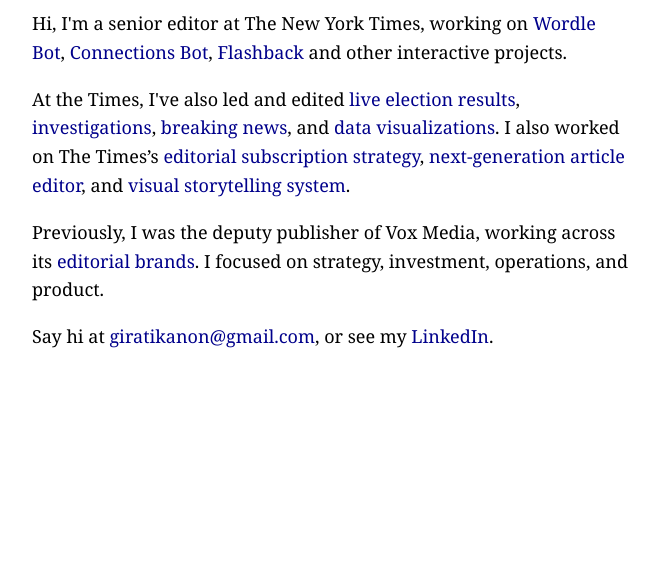
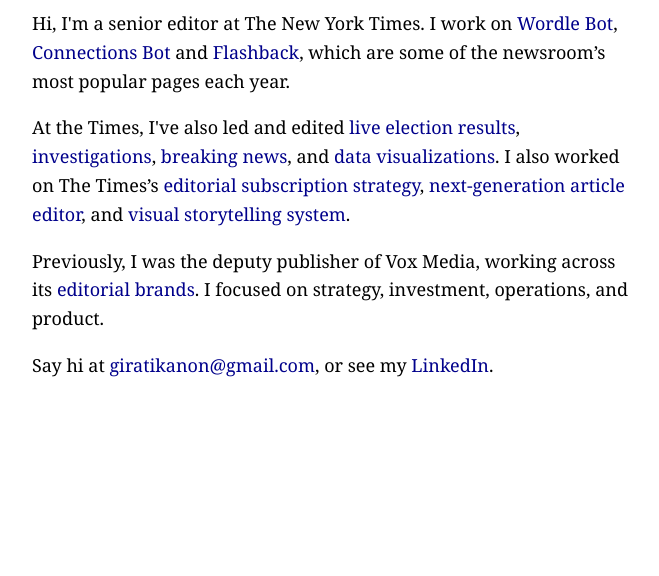
Before and after one commit to giratikanon/giratikanon.com, a plain HTML site: page index.html in a window 1280 px wide. Shown: the part 224-800 px from the top of the page, without its empty margins (308-967 px from the left). Drawn offline with Linux system fonts and the light colour scheme.

Commit message:
Refine job description

```diff
--- a/index.html
+++ b/index.html
@@ -56,7 +56,7 @@
 	<main>
 		<h1>Tom Giratikanon</h1>
 		<article>
-			<p>Hi, I'm a senior editor at The New York Times, working on <a href="https://www.nytimes.com/interactive/2022/upshot/wordle-bot.html">Wordle Bot</a>, <a href="https://www.nytimes.com/interactive/2024/upshot/connections-bot.html">Connections Bot</a>, <a href="https://www.nytimes.com/spotlight/flashback">Flashback</a> and other interactive projects.</p>
+			<p>Hi, I'm a senior editor at The New York Times. I work on <a href="https://www.nytimes.com/interactive/2022/upshot/wordle-bot.html">Wordle Bot</a>, <a href="https://www.nytimes.com/interactive/2024/upshot/connections-bot.html">Connections Bot</a> and <a href="https://www.nytimes.com/spotlight/flashback">Flashback</a>, which are some of the newsroom’s most popular pages each year.</p>
 			<p>At the Times, I've also led and edited <a href="https://www.nytimes.com/interactive/2020/03/03/us/elections/results-super-tuesday-primary-election.html">live election results</a>, <a href="https://www.nytimes.com/interactive/2019/08/03/world/middleeast/us-iran-sanctions-ships.html">investigations</a>, <a href="https://www.nytimes.com/interactive/2017/10/04/us/vegas-shooting-hotel-room.html">breaking news</a>, and <a href="https://www.nytimes.com/interactive/2014/10/10/technology/league-of-legends-graphic.html">data visualizations</a>. I also worked on The Times’s <a href="https://www.nytimes.com/projects/2020-report/index.html">editorial subscription strategy</a>, <a href="https://open.nytimes.com/building-a-text-editor-for-a-digital-first-newsroom-f1cb8367fc21">next-generation article editor</a>, and <a href="https://www.nytimes.com/interactive/2019/12/30/us/2019-year-in-graphics.html">visual storytelling system</a>.</p></p>
 			<p>Previously, I was the deputy publisher of Vox Media, working across its <a href="https://corp.voxmedia.com/">editorial brands</a>. I focused on strategy, investment, operations, and product.</p>
 			<p>Say hi at <a href="mailto:giratikanon@gmail.com">giratikanon@gmail.com</a>, or see my <a href="https://www.linkedin.com/in/giratikanon/">LinkedIn</a>.</p>
```
